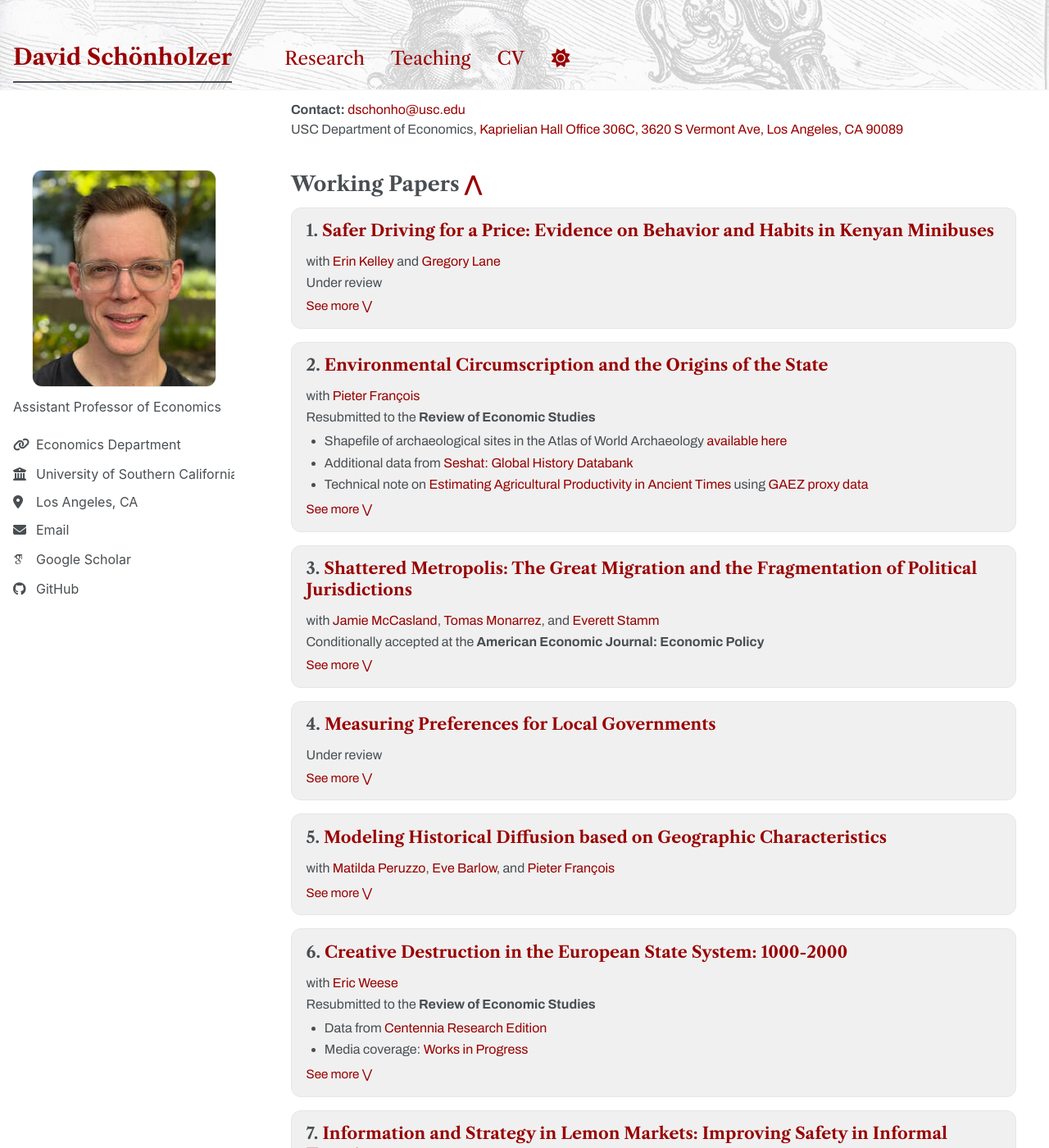
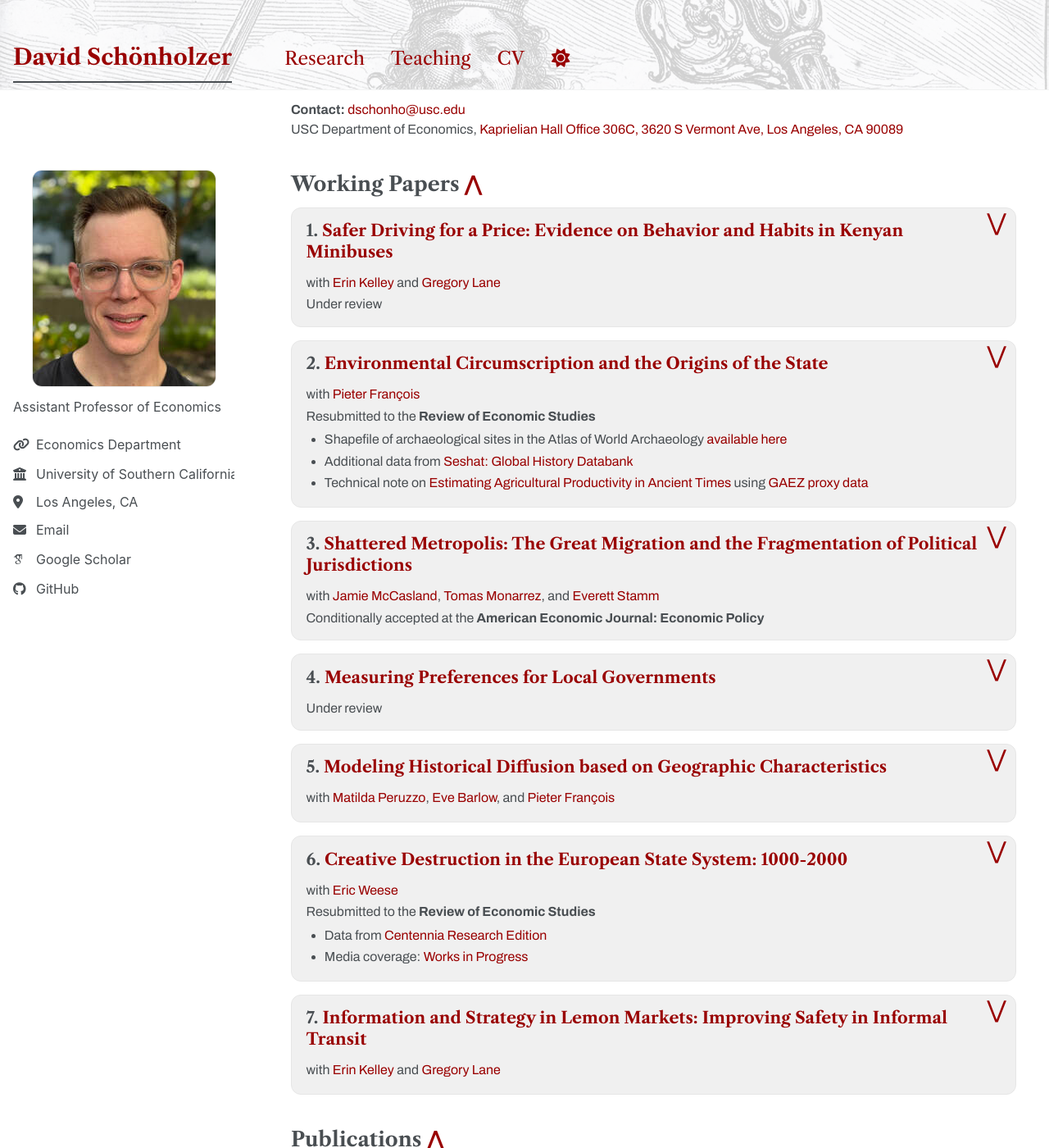
Before and after one commit to david-sch/david-sch.github.io, a Jekyll site: the page built from _pages/about.md, in a window 1280 px wide and 1400 px high, scrolled down 341 px. Shown: the whole window at 82% size. Built offline with Jekyll 4.4.1, drawn with Linux system fonts in a browser that asks for light colours; some web fonts are replaced; a script bundle is joined from its source files by our own code; library files that are not in the unit come from our copies; some of the changed text lies outside the part shown.

Commit message:
Paper cards: replace bottom "See more/less" with top-right caret
Move the expand/collapse control to a single larger caret in each paper
card's top-right corner. Removes the bottom "See more"/"See less" text;
the caret flips between down (collapsed) and up (expanded).

- archive-single.html: caret-only button (text removed)
- footer/custom.html: JS swaps the caret glyph + aria-label/title only
- main.scss: caret absolutely positioned top-right, enlarged to 1.8em;
  title padded-right so a long title can't collide with it

Co-Authored-By: Claude Opus 4.8 (1M context) <noreply@anthropic.com>
Claude-Session: https://claude.ai/code/session_01VocarM7xKfgLByWebJRpNp

```diff
--- a/_includes/archive-single.html
+++ b/_includes/archive-single.html
@@ -59,7 +59,7 @@
     {% endif %}
 
     {% if post.figure %}
-    <button type="button" class="see-more" aria-expanded="false">See more <span class="see-more-arrow">&#8897;</span></button>
+    <button type="button" class="see-more" aria-expanded="false" aria-label="Show paper details" title="Show details"><span class="see-more-arrow" aria-hidden="true">&#8897;</span></button>
     <div class="paper-expand" hidden>
       <div class="paper-expand-row">
         <div class="paper-figcol">
--- a/_includes/footer/custom.html
+++ b/_includes/footer/custom.html
@@ -42,12 +42,14 @@ document.addEventListener('DOMContentLoaded', function () {
       if (panel.hasAttribute('hidden')) {
         panel.removeAttribute('hidden');
         btn.setAttribute('aria-expanded', 'true');
-        btn.childNodes[0].nodeValue = 'See less ';
+        btn.setAttribute('aria-label', 'Hide paper details');
+        btn.setAttribute('title', 'Hide details');
         if (arrow) arrow.innerHTML = '&#8896;';
       } else {
         panel.setAttribute('hidden', '');
         btn.setAttribute('aria-expanded', 'false');
-        btn.childNodes[0].nodeValue = 'See more ';
+        btn.setAttribute('aria-label', 'Show paper details');
+        btn.setAttribute('title', 'Show details');
         if (arrow) arrow.innerHTML = '&#8897;';
       }
     });
--- a/assets/css/main.scss
+++ b/assets/css/main.scss
@@ -512,18 +512,25 @@
    only the link itself underlines (blue) on direct hover */
 .page__content .archive__item:hover .archive__item-title { text-decoration: none; }
 
-/* "See more" — expandable figure + abstract per paper */
+/* Expand/collapse caret — top-right corner of each paper card */
+.page__content .list__item { position: relative; }
 .see-more {
+  position: absolute;
+  top: 0.25em;
+  right: 0.55em;
+  z-index: 1;
   background: none;
   border: none;
   color: var(--global-link-color);
   cursor: pointer;
-  padding: 0.45em 0 0;
-  font-size: 0.95em;
+  padding: 0 0.15em;
+  line-height: 1;
   font-family: inherit;
 }
-.see-more:hover { text-decoration: underline; }
-.see-more-arrow { font-size: 0.85em; }
+.see-more:hover { color: var(--global-link-color-hover); }
+.see-more-arrow { font-size: 1.8em; line-height: 1; vertical-align: top; }
+/* keep the paper title clear of the caret */
+.page__content .list__item .archive__item-title { padding-right: 1.4em; }
 
 .paper-expand {
   display: flex;
@@ -549,8 +556,7 @@
   .paper-figure { flex-basis: auto; max-width: 100%; }
 }
 
-/* See-more refinements: figure column + note, framed abstract, baseline arrow */
-.see-more-arrow { font-size: 1em; vertical-align: baseline; }
+/* See-more refinements: figure column + note, framed abstract */
 
 .paper-figcol { flex: 0 0 44%; max-width: 44%; }
 .paper-figcol .paper-figure {
```
